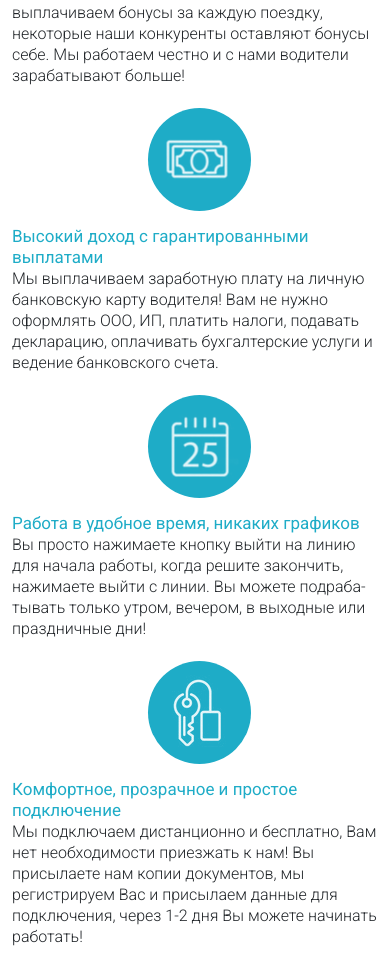
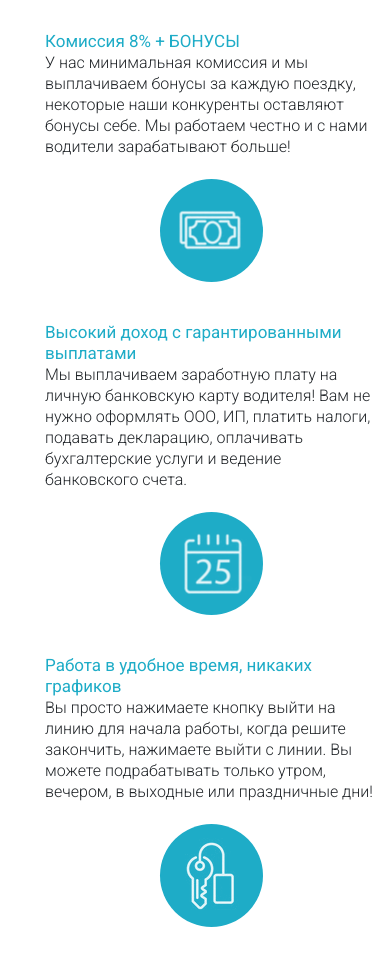
Before and after one commit to BohdanKoleiko/Uber_project, a plain HTML site: page source/index.html in a window 390 px wide. Shown: the part 1044-1997 px from the top of the page. Drawn offline with Linux system fonts and the light colour scheme.

Commit message:
some changes

```diff
--- a/source/index.html
+++ b/source/index.html
@@ -102,13 +102,14 @@
             <div class="strong_side">преимущества</div>
             <h2 class="sub_strong_side">8 причин начать работать с нами</h2>
 
-            <div class="row align-items-xl-center">
+            <!--<div class="row align-items-xl-center">-->
+            <div class="row ">
                <div class="col-md-6">
                   <div class="reason">
-                     <div class="reason_img">
+                     <div class="reason__img">
                         <img src="./img/icons/purse.png" alt="image of purse">
                      </div>
-                     <div class="reason_txt">
+                     <div class="reason__txt reason__txt_size-m">
                         <span>Никаких наличных, оплата происходит автоматически</span><br>
                         Стоимость поездки оплачивается пассажиром с привязанной банковской карты, т.е. нет никаких
                         рисков связанных с перевозкой наличности как для пассажира, так и для водителя, Вам не нужно
@@ -118,10 +119,10 @@
                </div>
                <div class="col-md-6">
                   <div class="reason">
-                     <div class="reason_img">
+                     <div class="reason__img">
                         <img src="./img/icons/Rectangle.png" alt="image of rectangle">
                      </div>
-                     <div class="reason_txt">
+                     <div class="reason__txt reason__txt_size-s">
                         <span>Комиссия 8% + БОНУСЫ</span><br>
                         У нас минимальная комиссия и мы выплачиваем бонусы за каждую поездку, некоторые наши конкуренты оставляют бонусы себе. Мы работаем честно и с нами водители зарабатывают больше!
                      </div>
@@ -129,10 +130,10 @@
                </div>
                <div class="col-md-6">
                   <div class="reason">
-                     <div class="reason_img">
+                     <div class="reason__img">
                         <img src="./img/icons/Notes.png" alt="image of notes">
                      </div>
-                     <div class="reason_txt">
+                     <div class="reason__txt reason__txt_size-m">
                         <span>Высокий доход с гарантированными выплатами</span><br>
                         Мы выплачиваем заработную плату на личную банковскую карту водителя! Вам не нужно оформлять ООО, ИП, платить налоги, подавать декларацию, оплачивать бухгалтерские услуги и ведение банковского счета.
                      </div>
@@ -140,22 +141,22 @@
                </div>
                <div class="col-md-6">
                   <div class="reason">
-                     <div class="reason_img">
+                     <div class="reason__img">
                         <img src="./img/icons/Celendar.png" alt="image of celendar">
                      </div>
-                     <div class="reason_txt">
+                     <div class="reason__txt reason__txt_size-s">
                         <span>Работа в удобное время, никаких графиков</span><br>
                         Вы просто нажимаете кнопку выйти на линию для начала работы, когда решите закончить, нажимаете
-                        выйти с линии. Вы можете подраба- тывать только утром, вечером, в выходные или праздничные дни!
+                        выйти с линии. Вы можете подрабатывать только утром, вечером, в выходные или праздничные дни!
                      </div>
                   </div>
                </div>
                <div class="col-md-6">
                   <div class="reason">
-                     <div class="reason_img">
+                     <div class="reason__img">
                         <img src="./img/icons/key.png" alt="image of key">
                      </div>
-                     <div class="reason_txt">
+                     <div class="reason__txt reason__txt_size-m">
                         <span>Комфортное, прозрачное и простое подключение</span><br>
                         Мы подключаем дистанционно и бесплатно, Вам нет необходимости приезжать к нам! Вы присылаете нам копии документов, мы регистрируем Вас и присылаем данные для подключения, через 1-2 дня Вы
                         можете начинать работать!
@@ -164,10 +165,10 @@
                </div>
                <div class="col-md-6">
                   <div class="reason">
-                     <div class="reason_img">
+                     <div class="reason__img">
                         <img src="./img/icons/orders.png" alt="image of orders">
                      </div>
-                     <div class="reason_txt">
+                     <div class="reason__txt reason__txt_size-s">
                         <span>Всегда большое количество заказов</span><br>
                         Приложение показывает, где на данный момент больше всего заказов и где действуют повышенные
                         тарифы.
@@ -178,10 +179,10 @@
                </div>
                <div class="col-md-6">
                   <div class="reason">
-                     <div class="reason_img">
+                     <div class="reason__img">
                         <img src="./img/icons/support.png" alt="image of support">
                      </div>
-                     <div class="reason_txt">
+                     <div class="reason__txt reason__txt_size-m">
                         <span>Круглосуточная поддержка</span><br>
                         В Uber действует круглосуточная поддержка водителей по электронной почте. Если что-то непонятно, Вы всегда можете задать вопрос через On-line консультацию.
                      </div>
@@ -189,10 +190,10 @@
                </div>
                <div class="col-md-6">
                   <div class="reason">
-                     <div class="reason_img">
+                     <div class="reason__img">
                         <img src="./img/icons/car.png" alt="image of a car">
                      </div>
-                     <div class="reason_txt">
+                     <div class="reason__txt reason__txt_size-s">
                         <span>Без шашечек и наклеек</span><br>
                         Вам не нужно менять цвет, устанавливать «шашки» на автомобиль и обклеивать его наклейками.
                      </div>
--- a/source/sass/_general.sass
+++ b/source/sass/_general.sass
@@ -167,30 +167,33 @@ a
 
 .reason
    display: flex
-   align-items: center
-   justify-content: center
+   align-items: flex-start
    margin-top: 26px
-   &_img
+   padding-left: 33px
+   gap: 25px
+   &__img
       position: relative
       min-width: 116px
       height: 116px
       background-color: $blue_color
       border-radius: 50%
-      margin-right: 25px
-      margin-left: 33px
       img
          position: absolute
          display: block
          left: 50%
          top: 50%
          transform: translateX(-50%) translateY(-50%)
-   &_txt
+   &__txt
       font-size: 15px
       font-weight: 300
       span
          color: $blue_color
          font-size: 17px
          font-weight: 400
+      &_size-m
+         flex: 0 1 371px
+      &_size-s
+         flex: 0 1 340px
 
 
 //---------------------------------------------
--- a/source/sass/_media.sass
+++ b/source/sass/_media.sass
@@ -47,8 +47,13 @@
    .reason
       flex-direction: column
       align-items: center
-      &_txt
+      justify-content: center
+      &__txt
          margin-top: 15px
+         &_size-m
+            flex: 0 1 auto
+         &_size-s
+            flex: 0 1 auto
 
    .mobile_app
       &_wrapper
@@ -174,10 +179,10 @@
          font-size: 16px
       .reason
          margin-top: 22px
-         &_img
+         &__img
             min-width: 103px
             height: 103px
-         &_txt
+         &__txt
             font-size: 16px
             line-height: 21px
 
```
Also changed, not shown: source/css/style.css, 2 other files.
